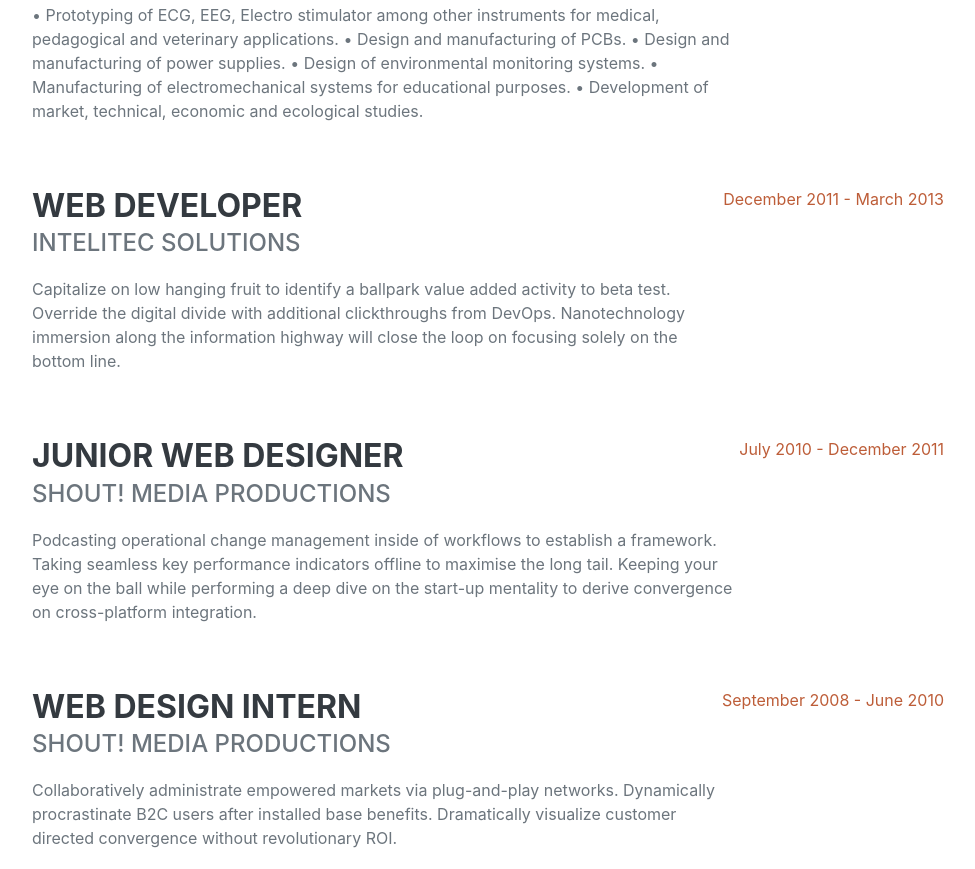
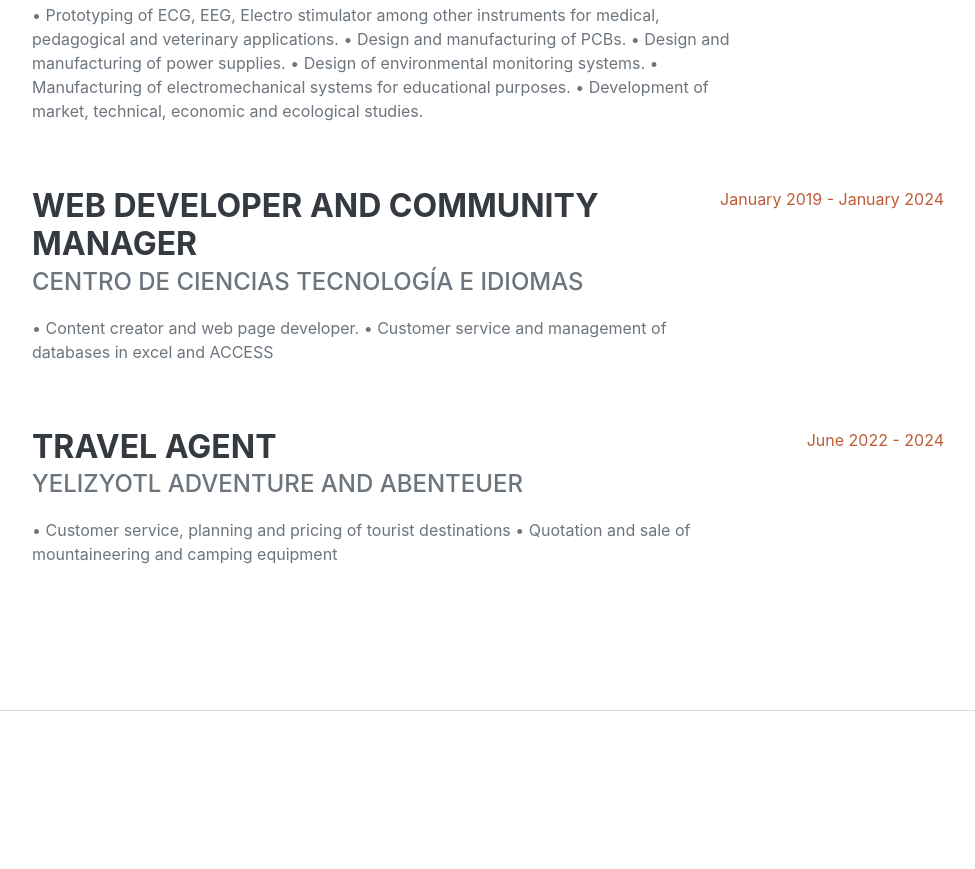
Before and after one commit to jenriquezv1400/EVJA, a plain HTML site: page index.html in a window 1280 px wide. Shown: the part 1122-1991 px from the top of the page, without its empty margins (288-1263 px from the left). Drawn offline with nearby package versions, Linux system fonts and the light colour scheme; a web font is replaced by a local one.

Commit message:
Add files via upload

```diff
--- a/index.html
+++ b/index.html
@@ -83,20 +83,24 @@
                     </div>
                     <div class="d-flex flex-column flex-md-row justify-content-between mb-5">
                         <div class="flex-grow-1">
-                            <h3 class="mb-0">Web Developer</h3>
-                            <div class="subheading mb-3">Intelitec Solutions</div>
-                            <p>Capitalize on low hanging fruit to identify a ballpark value added activity to beta test. Override the digital divide with additional clickthroughs from DevOps. Nanotechnology immersion along the information highway will close the loop on focusing solely on the bottom line.</p>
+                            <h3 class="mb-0">Web developer and community manager</h3>
+                            <div class="subheading mb-3">Centro de Ciencias Tecnología e Idiomas</div>
+                            <p>• Content creator and web page developer.
+                                • Customer service and management of databases in excel and ACCESS
+                                </p>
                         </div>
-                        <div class="flex-shrink-0"><span class="text-primary">December 2011 - March 2013</span></div>
+                        <div class="flex-shrink-0"><span class="text-primary">January 2019 - January 2024</span></div>
                     </div>
                     <div class="d-flex flex-column flex-md-row justify-content-between mb-5">
                         <div class="flex-grow-1">
-                            <h3 class="mb-0">Junior Web Designer</h3>
-                            <div class="subheading mb-3">Shout! Media Productions</div>
-                            <p>Podcasting operational change management inside of workflows to establish a framework. Taking seamless key performance indicators offline to maximise the long tail. Keeping your eye on the ball while performing a deep dive on the start-up mentality to derive convergence on cross-platform integration.</p>
+                            <h3 class="mb-0">Travel agent</h3>
+                            <div class="subheading mb-3">Yelizyotl adventure and Abenteuer</div>
+                            <p>• Customer service, planning and pricing of tourist destinations • Quotation and sale of mountaineering and camping equipment
+                            </p>
                         </div>
-                        <div class="flex-shrink-0"><span class="text-primary">July 2010 - December 2011</span></div>
+                        <div class="flex-shrink-0"><span class="text-primary">June 2022 - 2024</span></div>
                     </div>
+                    <!--
                     <div class="d-flex flex-column flex-md-row justify-content-between">
                         <div class="flex-grow-1">
                             <h3 class="mb-0">Web Design Intern</h3>
@@ -105,6 +109,7 @@
                         </div>
                         <div class="flex-shrink-0"><span class="text-primary">September 2008 - June 2010</span></div>
                     </div>
+                    -->
                 </div>
             </section>
             <hr class="m-0" />
```
